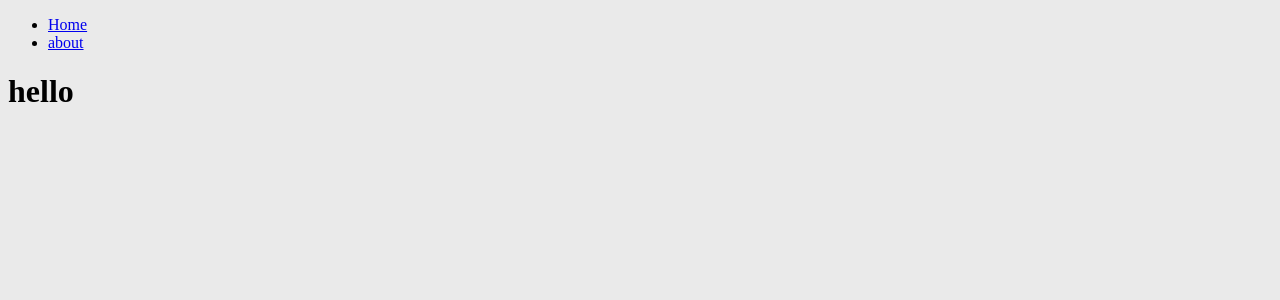
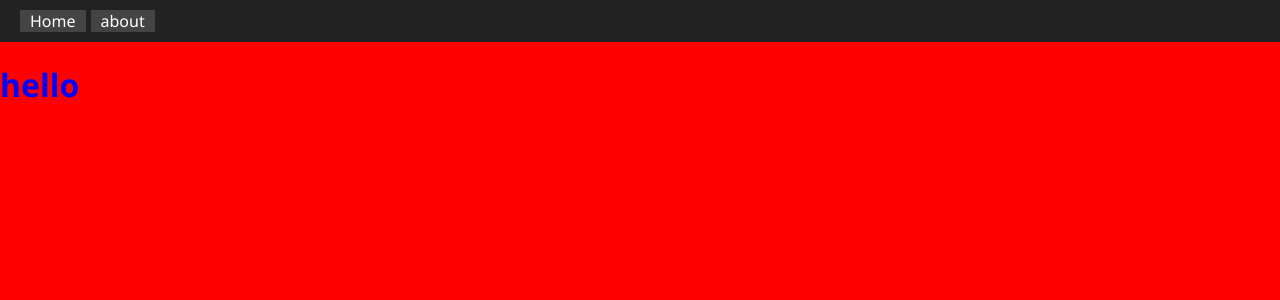
Before and after one commit to Imkamz/portfolio, a Next.js app: page / in a window 1280 px wide. Shown: the top 300 px of the page. Built offline with nearby package versions, Linux system fonts and the light colour scheme.

Commit message:
Navbar styling

```diff
--- a/components/navbar.js
+++ b/components/navbar.js
@@ -1,7 +1,8 @@
+import Styles from "../styles/Navbar.module.scss"
 import Link from "next/link"
 export default function Navbar() {
     return (
-        <div>
+        <nav className={Styles.navbar}>
             <ul>
                 <li>
                     <Link href="/">
@@ -15,6 +16,6 @@ export default function Navbar() {
 
                 </li>
             </ul>
-        </div>
+        </nav>
     )
 }
--- /dev/null
+++ b/styles/Navbar.module.scss
@@ -0,0 +1,23 @@
+.navbar {
+    background-color: #222;
+    padding: 10px 20px;
+
+
+    ul {
+        padding: 0;
+        margin: 0;
+        list-style: none;
+
+        li {
+            display: inline-block;
+            background-color: #444;
+            margin-right: 5px;
+
+            a {
+                padding: 5px 10px;
+                color: white;
+                text-decoration: none;
+            }
+        }
+    }
+}
--- a/styles/globals.scss
+++ b/styles/globals.scss
@@ -1,4 +1,19 @@
+html {
+  padding: 0;
+  margin: 0;
+  font-family: 'Segoe UI', Tahoma, Geneva, Verdana, sans-serif;
+}
+
 body {
-  background-color:#eaeaea ;
-  color:#000 ;
+  background-color: red;
+  color: #000;
+  padding: 0;
+  margin: 0;
+
+
 }
+
+h1 {
+  color: blue;
+
+}
```
